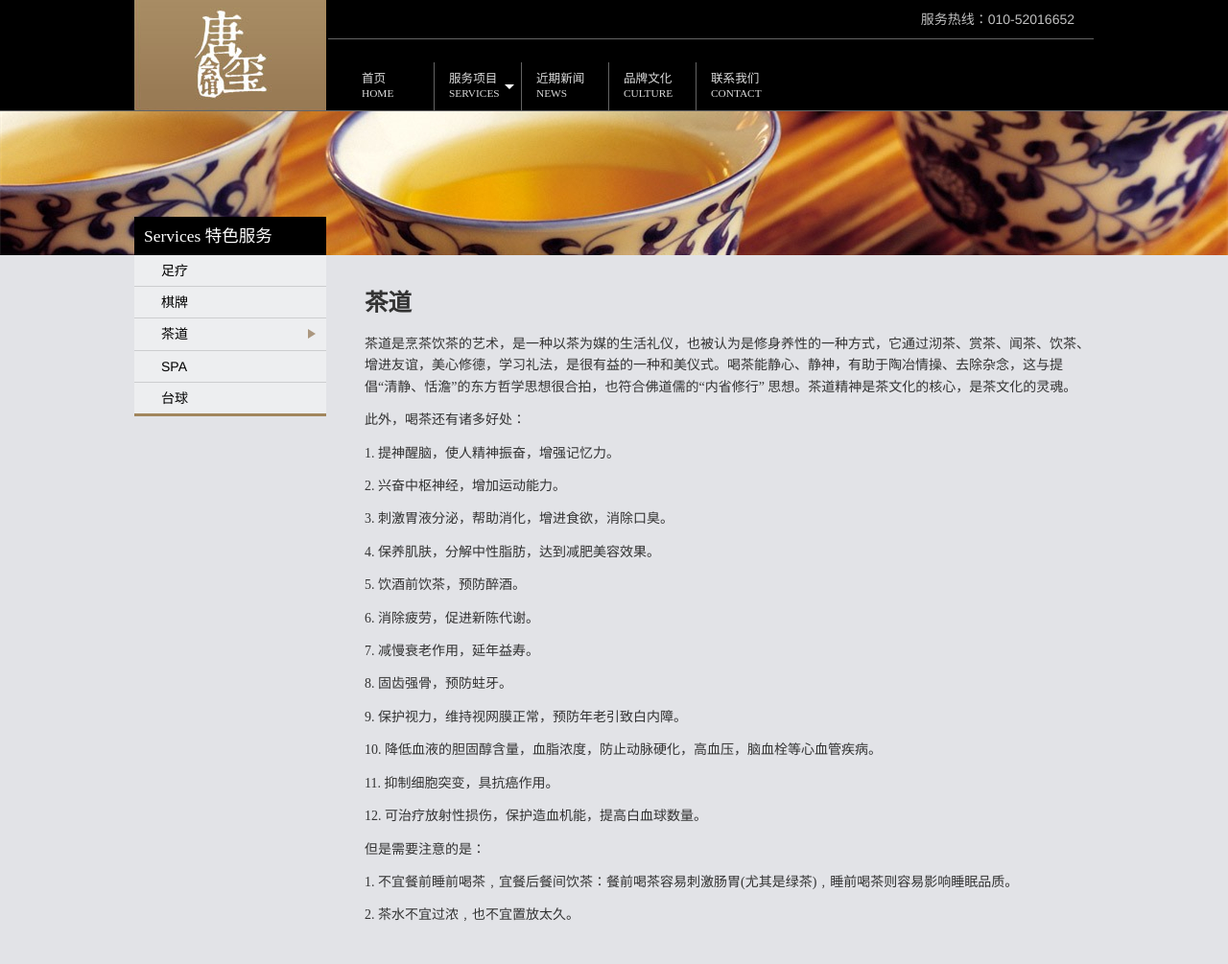
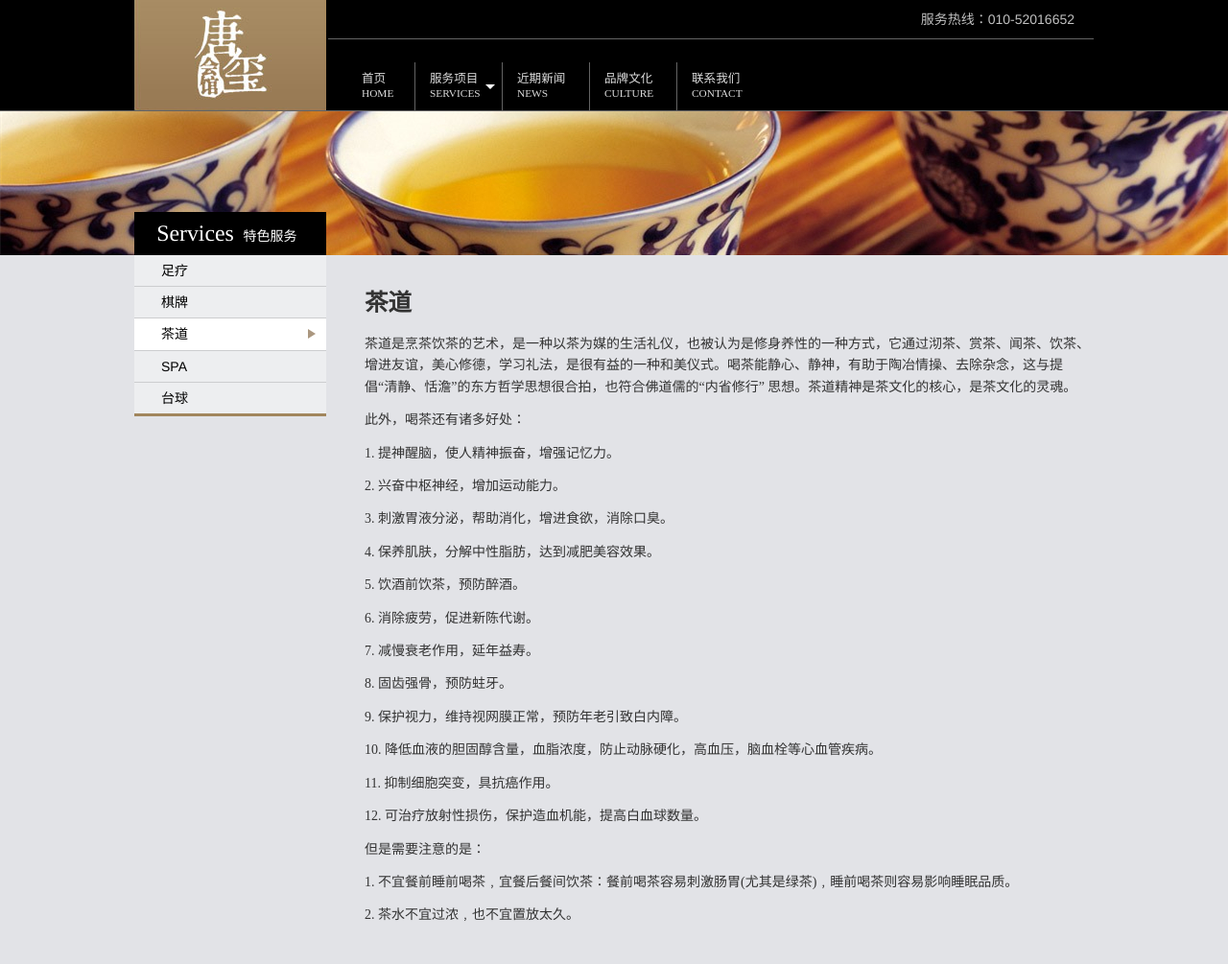
Before and after one commit to cash2one/tangxi_website, a Django app: page /services/tea/ in a window 1280 px wide. Shown: the top 1005 px of the page at 96% size. Run offline with Django 3.2, Linux system fonts and the light colour scheme; data comes from the database, SQL or seed files in the repository; parts of the project's set-up code (start-up, migrations or seed data) failed here and were passed over; some libraries are stand-ins or nearby versions.

Commit message:
highlight the current service menu.

```diff
--- a/tangxi_website/static/css/style.css
+++ b/tangxi_website/static/css/style.css
@@ -57,7 +57,7 @@ Layout
 		}
 		#navi {
 			position: absolute;
-			left: 222px;
+			left: 202px;
 			right: 0px;
 			bottom: 0px;
 			height: 50px;
@@ -290,6 +290,7 @@ navigation
 }
 #navi li:first-child {
 	border: 0px;
+	text-indent: 35px;
 }
 #navi li:hover {
 	background-image: -moz-linear-gradient(top, black, #333333 50%);
@@ -368,14 +369,21 @@ navigation
 	background-color: black;
 	color: white;
 	margin: 0;
-	top: -40px;
-	height: 40px;
-	padding: 10px 0 5px 0;
-	padding-left: 10px;
+	top: -45px;
+	height: 30px;
+	padding: 12px 0 5px 0;
+	text-indent: 2em;
+	font-size: 1em;
 	font-weight: normal;
 	font-family: "Hirogino Sans GB", "Hirogino Sans GB W3", "Microsoft YaHei";
 	position: absolute;
-	width: 190px;
+	width: 200px;
+}
+#service-menu .en {
+	font-size: 1.7em;
+	font-family: Times;
+	padding-right: 0.4em;
+	margin-left: -0.2em;
 }
 #service-menu ul {
 	margin: 0 0 3px 0;
@@ -397,6 +405,9 @@ navigation
 }
 #service-menu a {
 	color: black;
+}
+#service-menu .active-menu {
+	background-color: white;
 }
 #service-menu a:hover {
 	text-decoration: none;
--- a/tangxi_website/templates/services_detail.html
+++ b/tangxi_website/templates/services_detail.html
@@ -7,20 +7,26 @@
 <div id="info_block">
 	<div class="centered-body">
 		<div id="service-menu">
-			<h4>Services 特色服务</h4>
+			<h4><span class="en">Services</span>特色服务</h4>
 			<ul>
-				<li><a href="/services/foot_massage/">足疗</a>
-					{% ifequal service_display_name '足疗按摩' %} <b class="active-menu-caret"></b>{% endifequal %}</li>
-				<li><a href="/services/card/">棋牌</a>
+				<li {% ifequal service_display_name '足疗按摩' %} class="active-menu" {% endifequal %}>
+					<a href="/services/foot_massage/">足疗</a>
+					{% ifequal service_display_name '足疗按摩' %} <b class="active-menu-caret"></b>{% endifequal %}
+				</li>
+				<li {% ifequal service_display_name '棋牌' %} class="active-menu" {% endifequal %}>
+					<a href="/services/card/">棋牌</a>
 					{% ifequal service_display_name '棋牌' %} <b class="active-menu-caret"></b>{% endifequal %}
 				</li>
-				<li><a href="/services/tea/">茶道</a>
+				<li {% ifequal service_display_name '茶道' %} class="active-menu" {% endifequal %}>
+					<a href="/services/tea/">茶道</a>
 					{% ifequal service_display_name '茶道' %} <b class="active-menu-caret"></b>{% endifequal %}
 				</li>
-				<li><a href="/services/spa/">SPA</a>
+				<li {% ifequal service_display_name 'SPA' %} class="active-menu" {% endifequal %}>
+					<a href="/services/spa/">SPA</a>
 					{% ifequal service_display_name 'SPA' %} <b class="active-menu-caret"></b>{% endifequal %}
 				</li>
-				<li><a href="/services/billiard/">台球</a>
+				<li {% ifequal service_display_name '台球' %} class="active-menu" {% endifequal %}>
+					<a href="/services/billiard/">台球</a>
 					{% ifequal service_display_name '台球' %} <b class="active-menu-caret"></b>{% endifequal %}
 				</li>
 			</ul>
```
Also changed, not shown: 2 other files.
